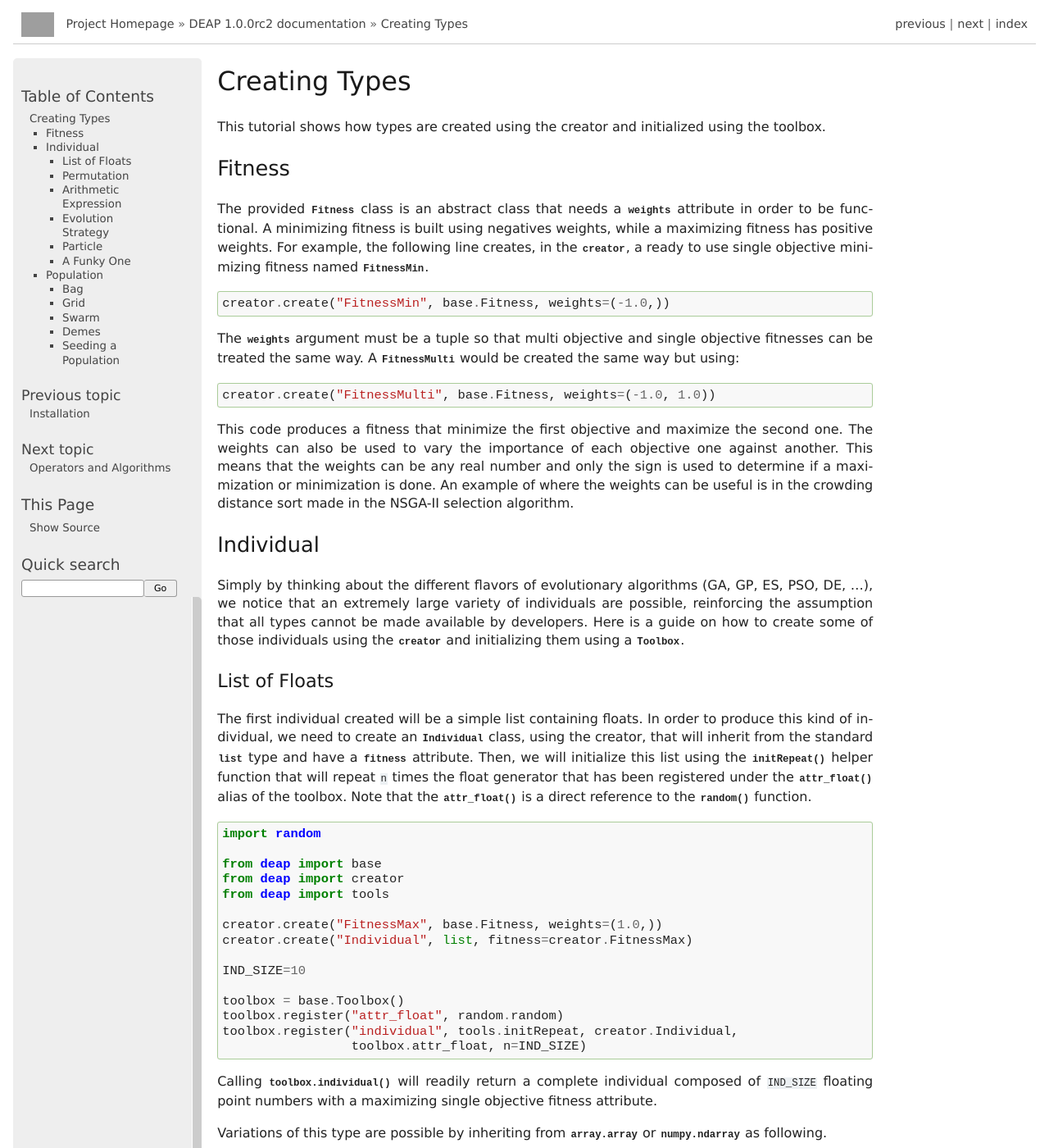
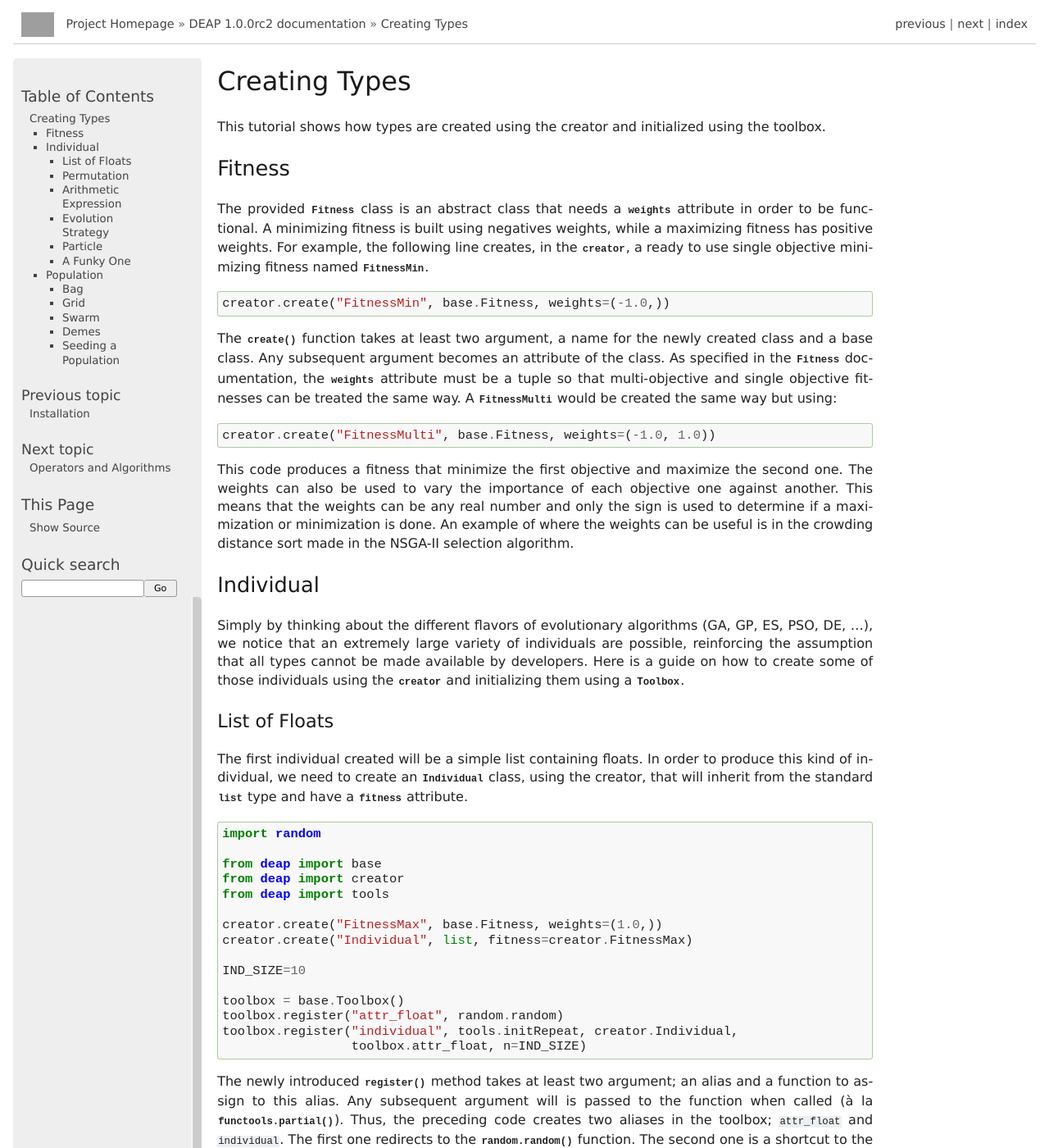
Before and after one commit to DEAP/deap, a Sphinx documentation site: the page built from doc/tutorials/basic/part1.rst, in a window 1280 px wide and 1400 px high. Shown: the whole window at 82% size. Built offline with Sphinx 7.4.7, drawn with Linux system fonts in a browser that asks for light colours; formulas are drawn with MathJax 3; pages that are not in the unit, such as notebooks, are missing from menus; some of the changed text lies outside the part shown; grey boxes are pictures that could not be loaded.

Commit message:
Worked on the first appearance of the register function in part1.
--HG--
branch : dev

```diff
--- a/doc/tutorials/basic/part1.rst
+++ b/doc/tutorials/basic/part1.rst
@@ -17,8 +17,8 @@
 .. literalinclude:: /code/tutorials/part_2/2_1_fitness.py
    :lines: 6
 
-The :attr:`~deap.base.Fitness.weights` argument must be a tuple so that multi
-objective and single objective fitnesses can be treated the same way. A
+The :func:`~deap.creator.create` function takes at least two argument, a name for the newly created class and a base class. Any subsequent argument becomes an attribute of the class.
+As specified in the :class:`~deap.base.Fitness` documentation, the :attr:`~deap.base.Fitness.weights` attribute must be a tuple so that multi-objective and single objective fitnesses can be treated the same way. A
 :class:`FitnessMulti` would be created the same way but using:
 
 .. literalinclude:: /code/tutorials/part_2/2_1_fitness.py
@@ -47,18 +47,23 @@
 The first individual created will be a simple list containing floats. In order
 to produce this kind of individual, we need to create an :class:`Individual`
 class, using the creator, that will inherit from the standard :class:`list` type
-and have a :attr:`fitness` attribute. Then, we will initialize this list using
-the :func:`~deap.tools.initRepeat` helper function that will repeat ``n`` times
-the float generator that has been registered under the :func:`attr_float` alias
-of the toolbox. Note that the :func:`attr_float` is a direct reference to the
-:func:`~random.random` function.
+and have a :attr:`fitness` attribute.
+
+.. Then, we will initialize this list using
+.. the :func:`~deap.tools.initRepeat` helper function that will repeat ``n`` times
+.. the float generator that has been registered under the :func:`attr_float` alias
+.. of the toolbox. Note that the :func:`attr_float` is a direct reference to the
+.. :func:`~random.random` function.
 
 .. literalinclude:: /code/tutorials/part_2/2_2_1_list_of_floats.py
    :lines: 2,5-18
 
-Calling :func:`toolbox.individual` will readily return a complete individual
+The newly introduced :meth:`~deap.base.Toolbox.register` method takes at least two argument; an alias and a function to assign to this alias. Any subsequent argument will is passed to the function when called (à la :func:`functools.partial`).
+Thus, the preceding code creates two aliases in the toolbox; ``attr_float`` and ``individual``. The first one redirects to the :func:`random.random` function. The second one is a shortcut to the :func:`~deap.tools.initRepeat` function, qhile also fixing its container argument to the :class:`creator.Individual` class, its filler argument to the :func:`toolbox.attr_float` function, and its number of repetitions argument to ``IND_SIZE``.
+
+Now, calling :func:`toolbox.individual` will call :func:`~deap.tools.initRepeat` with the fixed arguments and return a complete :class:`creator.Individual`
 composed of ``IND_SIZE`` floating point numbers with a maximizing single
-objective fitness attribute.
+objective :attr:`fitness attribute.
 
 Variations of this type are possible by inheriting from :class:`array.array`
 or :class:`numpy.ndarray` as following.
```
